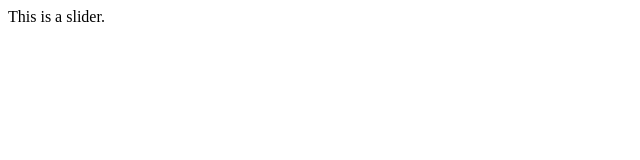
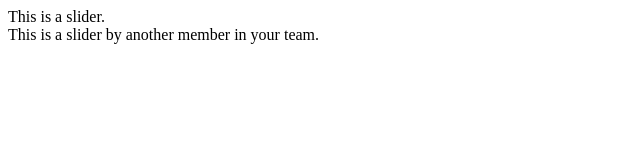
Before and after one commit to sujalkunwar22/demo01, a plain HTML site: page index.html in a window 1280 px wide. Shown: the whole page, without its empty margins (0-640 px from the left). Drawn offline with Linux system fonts and the light colour scheme.

Commit message:
Update index.html

```diff
--- a/index.html
+++ b/index.html
@@ -2,3 +2,6 @@
         <div>
             This is a slider.
         </div>
+        <div>
+            This is a slider by another member in your team.
+        </div>
```
